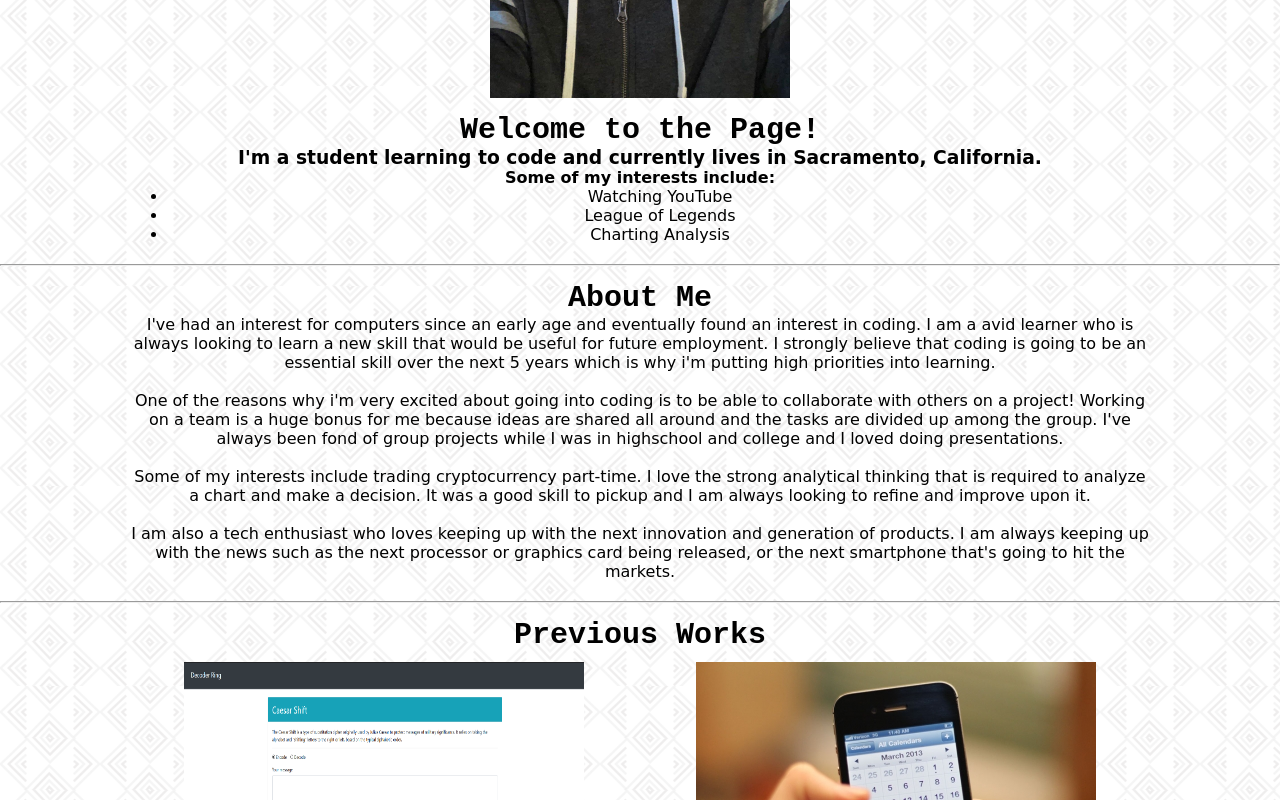
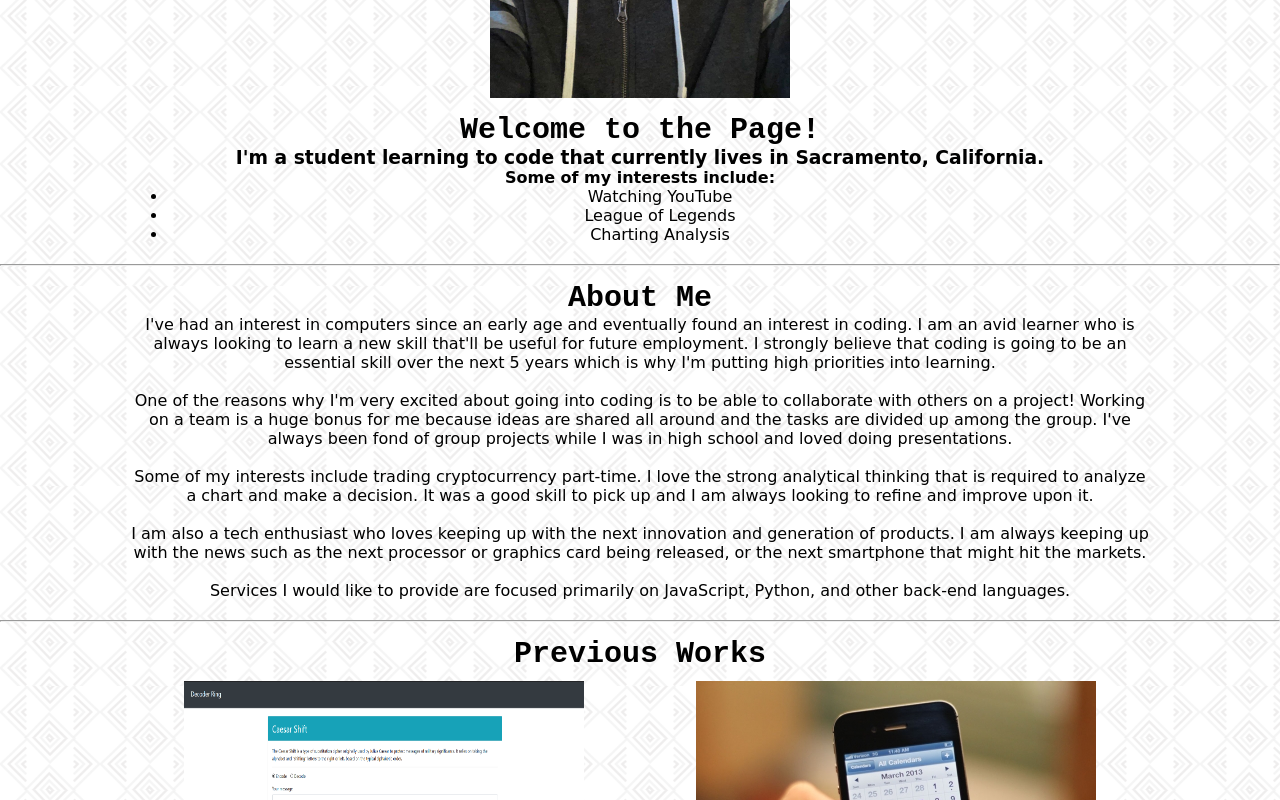
Before and after one commit to somreth916/flex_port, a plain HTML site: page index.html in a window 1280 px wide. Shown: the part 410-1210 px from the top of the page. Drawn offline with Linux system fonts and the light colour scheme.

Commit message:
commit changes

```diff
--- a/index.html
+++ b/index.html
@@ -31,7 +31,7 @@
                 <section class="intro">
                     <h1>Welcome to the Page!</h1>
                     <h3>I'm a student learning to code
-                        and currently lives in Sacramento, California.</h3>
+                        that currently lives in Sacramento, California.</h3>
                     <h4>Some of my interests include:</h4>
                     <ul>
                         <li>Watching YouTube</li>
@@ -43,13 +43,15 @@
                 <!-- About Me -->
                 <section class="about" id="aboutMe">
                     <h1>About Me</h1>
-                    <p>I've had an interest for computers since an early age and eventually found an interest in coding. I am a avid learner who is always looking to learn a new skill that would be useful for future employment. I strongly believe that coding is going to be an essential skill over the next 5 years which is why i'm putting high priorities into learning. </p>
+                    <p>I've had an interest in computers since an early age and eventually found an interest in coding. I am an avid learner who is always looking to learn a new skill that'll be useful for future employment. I strongly believe that coding is going to be an essential skill over the next 5 years which is why I'm putting high priorities into learning.</p>
                     <br>
-                    <p>One of the reasons why i'm very excited about going into coding is to be able to collaborate with others on a project! Working on a team is a huge bonus for me because ideas are shared all around and the tasks are divided up among the group. I've always been fond of group projects while I was in highschool and college and I loved doing presentations.</p>
+                    <p>One of the reasons why I'm very excited about going into coding is to be able to collaborate with others on a project! Working on a team is a huge bonus for me because ideas are shared all around and the tasks are divided up among the group. I've always been fond of group projects while I was in high school and loved doing presentations.</p>
                     <br>
-                    <p>Some of my interests include trading cryptocurrency part-time. I love the strong analytical thinking that is required to analyze a chart and make a decision. It was a good skill to pickup and I am always looking to refine and improve upon it.</p>
+                    <p>Some of my interests include trading cryptocurrency part-time. I love the strong analytical thinking that is required to analyze a chart and make a decision. It was a good skill to pick up and I am always looking to refine and improve upon it.</p>
                     <br>
-                    <p>I am also a tech enthusiast who loves keeping up with the next innovation and generation of products. I am always keeping up with the news such as the next processor or graphics card being released, or the next smartphone that's going to hit the markets.</p>
+                    <p>I am also a tech enthusiast who loves keeping up with the next innovation and generation of products. I am always keeping up with the news such as the next processor or graphics card being released, or the next smartphone that might hit the markets.</p>
+                    <br>
+                    <p>Services I would like to provide are focused primarily on JavaScript, Python, and other back-end languages.</p>
                 </section>
                 <hr>
                 <!-- Portfolio -->
@@ -86,7 +88,7 @@
                     <h1>Contacts</h1>
                     <div class="contact group">
                         <div class="item">
-                            <form action="#" method="POST">
+                            <form action="https://formspree.io/somreth916@gmail.com" method="post">
                                 <label for="user-name">Name:</label>
                                 <input id="user-name" type="text" name="name">
 
@@ -106,7 +108,7 @@
                                 <li><a href="mailto:somreth916@gmail.com">Email</a></li>
                             </ol>
                              <!-- Google Maps -->
-                            <iframe src="https://www.google.com/maps/embed?pb=!1m18!1m12!1m3!1d83885.59290675154!2d-121.52028388466556!3d38.61628699890652!2m3!1f0!2f0!3f0!3m2!1i1024!2i768!4f13.1!3m3!1m2!1s0x809ac672b28397f9%3A0x921f6aaa74197fdb!2sSacramento%2C%20CA!5e0!3m2!1sen!2sus!4v1609395419995!5m2!1sen!2sus" width="500" height="400" style="border:0;" allowfullscreen="" aria-hidden="false" tabindex="0"></iframe>
+                            <iframe src="https://www.google.com/maps/embed?pb=!1m18!1m12!1m3!1d83885.59290675154!2d-121.52028388466556!3d38.61628699890652!2m3!1f0!2f0!3f0!3m2!1i1024!2i768!4f13.1!3m3!1m2!1s0x809ac672b28397f9%3A0x921f6aaa74197fdb!2sSacramento%2C%20CA!5e0!3m2!1sen!2sus!4v1609395419995!5m2!1sen!2sus" width="600" height="400" style="border:0;" allowfullscreen="" aria-hidden="false" tabindex="0"></iframe>
                         </div>
                     </div>
                 </section>
```
